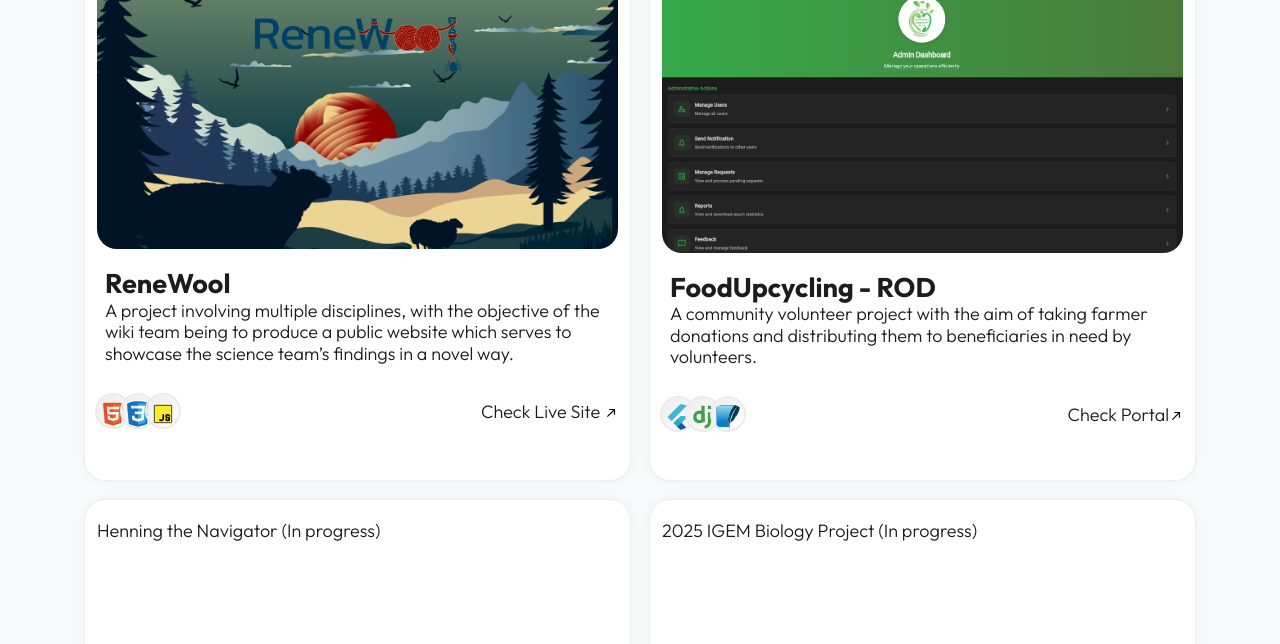
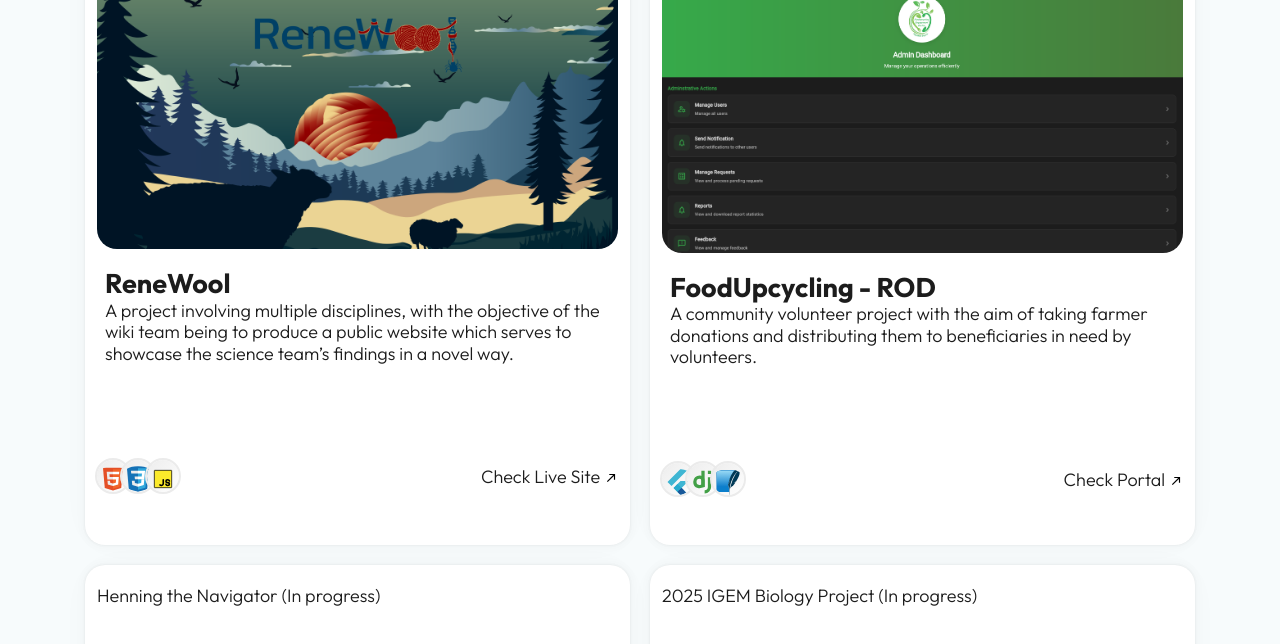
Before and after one commit to NimaShariatz/profile_page, a React (Vite) app: page / in a window 1280 px wide. Shown: the part 3396-4040 px from the top of the page. Built offline with nearby package versions, Linux system fonts and the light colour scheme.

Commit message:
corrections

```diff
--- a/src/components/Experience/Experience.jsx
+++ b/src/components/Experience/Experience.jsx
@@ -9,7 +9,7 @@ const Experience = () => {
 
     useEffect(() => {
 
-        gsap.to("#experience_img_border", { height: '98%', duration: 3, ease:"back.out", delay: 1, opacity:1, onComplete: () => {
+        gsap.to("#experience_img_border", { height: '100%', duration: 3, ease:"back.out", delay: 1, opacity:1, onComplete: () => {
             gsap.to("#experience_img_border", { scaleY: '1.13', duration: 11, ease: "sine.inOut", yoyo: true, repeat: -1 });
             gsap.to("#experience_img_border", { scaleY: '1.19', duration: 11, ease: "sine.inOut", yoyo: true, repeat: -1});
         }});
--- a/src/components/Project/Project_sect.jsx
+++ b/src/components/Project/Project_sect.jsx
@@ -11,7 +11,7 @@ const Project_sect = () => {
 
     useEffect(() => {
 
-        gsap.to("#project_img_border", { height: '98%', duration: 3, ease:"back.out", delay: 1, opacity:1, onComplete: () => {
+        gsap.to("#project_img_border", { height: '100%', duration: 3, ease:"back.out", delay: 1, opacity:1, onComplete: () => {
             gsap.to("#project_img_border", { scaleY: '1.12', duration: 11, ease: "sine.inOut", yoyo: true, repeat: -1 });
             gsap.to("#project_img_border", { scaleY: '1.18', duration: 11, ease: "sine.inOut", yoyo: true, repeat: -1});
         }});
@@ -105,7 +105,7 @@ const Project_sect = () => {
             <div className='a_project'>
               <img style={{borderRadius:"20px"}} src={renewWool} alt="University of Alberta"/>
               <h2 style={{paddingInline: "8px", paddingTop: "18px"}}>ReneWool</h2>
-              <p style={{paddingInline: "8px"}}>A project involving multiple disciplines, with the objective of the wiki
+              <p style={{paddingInline: "8px", minHeight: "130px"}}>A project involving multiple disciplines, with the objective of the wiki
                 team being to produce a public website which serves to showcase the science team’s findings in a novel way.</p>
               <div style={{display:"flex", justifyContent: "space-between", paddingBlock:"30px"}}>
                 <div style={{display:"flex"}} className='language_animate'>
@@ -151,7 +151,7 @@ const Project_sect = () => {
             <div className='a_project'>
               <img style={{borderRadius:"20px"}} src={upcycle} alt="University of Alberta"/>
               <h2 style={{paddingInline: "8px", paddingTop: "18px"}}>FoodUpcycling - ROD</h2>
-              <p style={{paddingInline: "8px"}}>
+              <p style={{paddingInline: "8px", minHeight: "130px"}}>
                 A community volunteer project with the aim of taking farmer donations and distributing them to beneficiaries in need by volunteers.
               </p>
               <div style={{display:"flex", justifyContent: "space-between", paddingBlock:"30px"}}>
@@ -179,7 +179,7 @@ const Project_sect = () => {
 
 
                 </div>
-                <a href='https://cmput401.ca/projects/32e9c1c0-dc63-4236-ad31-33d5f29fc601' target='#blank' className='project_link'>Check Portal<svg viewBox="0 0 24 24"><path d="M5 17.59L15.59 7H9V5h10v10h-2V8.41L6.41 19z"/></svg></a>
+                <a href='https://cmput401.ca/projects/32e9c1c0-dc63-4236-ad31-33d5f29fc601' target='#blank' className='project_link'>Check Portal <svg viewBox="0 0 24 24"><path d="M5 17.59L15.59 7H9V5h10v10h-2V8.41L6.41 19z"/></svg></a>
               </div>
             </div>
 
--- a/src/components/Project/project.css
+++ b/src/components/Project/project.css
@@ -84,7 +84,8 @@
     color: var(--font_color);
 }
 .project_link:visited{
-    color: var(--sect_color2);
+    color: #e2aaca;
+    fill: #e2aaca;
 }
 .project_link svg{
     width: 14px;
@@ -93,9 +94,8 @@
     display: inline;
     transform: translateY(2px);
 }
-.project_link:visited{
-    fill: var(--sect_color2)
-}
+
+
 
 
 
@@ -168,7 +168,7 @@
 
 
 
-@media (max-width: 760px) {
+@media (max-width: 805px) {
     .grid_container{
         grid-template-rows: repeat(1, 1fr);
         grid-template-columns: repeat(1, 1fr);
```
